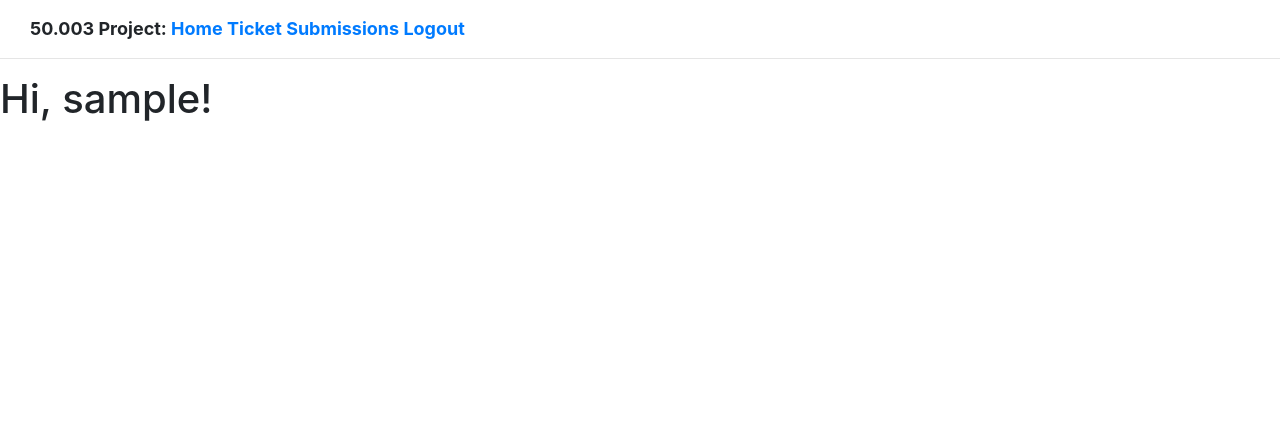
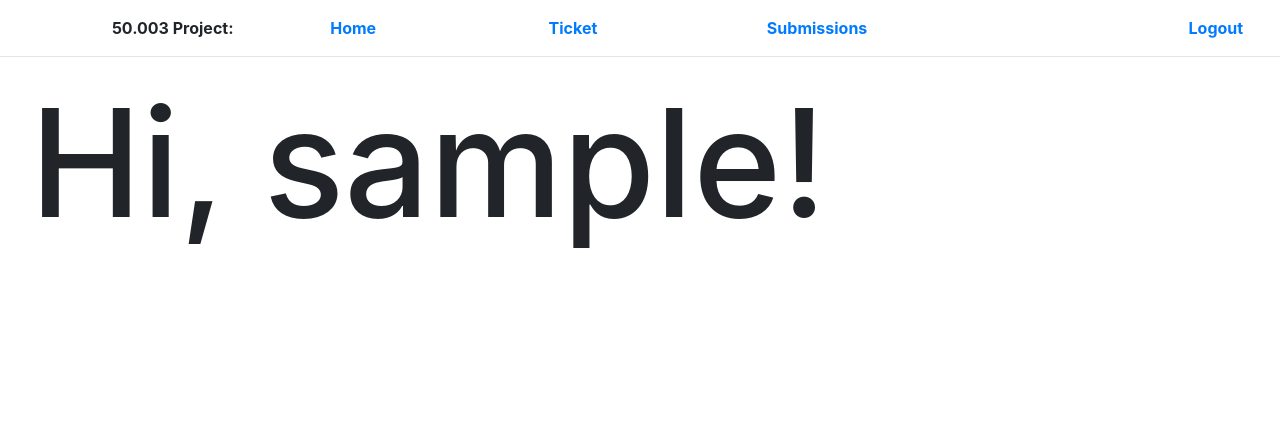
Before and after one commit to faithdaniellesee/50003project, a Flask app: page / in a window 1280 px wide; the page is wider, and only the part inside the window is pictured. Shown: the top 447 px of that part. Run offline with Flask 2, Linux system fonts and the light colour scheme; the visitor is signed in with stand-in values (Sample User, id 1); data comes from the database, SQL or seed files in the repository; some libraries are stand-ins or nearby versions.

Commit message:
frontend general update

```diff
--- a/app/templates/base.html
+++ b/app/templates/base.html
@@ -6,32 +6,51 @@
             <style>
                     .base-body {
                       width: 100%;
-                      max-width: 0px auto;
+                      max-width: auto;
                       margin-left: 30px;
-                      margin-top: 15px;
+                      /* margin-top: 0px auto; */
                     }
 
             </style>
-        {% if title %}
+        <!-- {% if title %}
         <title>{{ title }} - 50.003 Project</title>
         {% else %}
         <title>50.003 Project</title>
-        {% endif %}
+        {% endif %} -->
     </head>
     <body>
                 <div class = "base-body">
-            <p><font size="4"><strong>50.003 Project:
+                        <p style="font-size:40px", ><strong>
+                        <div clss="container">
+                            <div class="row justify-content-md-center">
+                                            <div class="col col-lg-2">
+                                                50.003 Project:
+                                            </div>
+                                            <div class="col col-lg-2">
                                             <a href="{{ url_for('index') }}">Home</a>
+                                            </div>
+                                            <div class="col col-lg-2">
                                             <a href="{{ url_for('ticket') }}">Ticket</a>
+                                            </div>
+                                            <div class="col col-lg-2">
                                             <a href="{{ url_for('submissions') }}">Submissions</a>
+                                            </div>
+                                            <div class="col col-lg-2">
+                                            </div>
                                             {% if current_user.is_anonymous %}
+                                            <div class="col-lg-auto">
                                             <a href="{{ url_for('login') }}">Login</a>
+                                            <!-- </div> -->
                                             {% else %}
+                                            <!-- <div class="col"> -->
                                             <a href="{{ url_for('logout') }}">Logout</a>
+                                            </div>
                                             {% endif %}
+                                        </div>
+                                    </div>
                                     </strong>
-        </font>
                                     </p>
+
                             </div>
                     <hr>
                     {% with messages = get_flashed_messages() %}
@@ -44,6 +63,7 @@
                     {% endif %}
                     {% endwith %}
                     {% block content %}{% endblock %}
+
     </body>
 </html>
 
--- a/app/templates/index.html
+++ b/app/templates/index.html
@@ -1,6 +1,25 @@
 {% extends "base.html" %}
+{% block content %}
+<head>
+        <link href="https://stackpath.bootstrapcdn.com/bootstrap/4.3.1/css/bootstrap.min.css" rel="stylesheet" integrity="sha384-ggOyR0iXCbMQv3Xipma34MD+dH/1fQ784/j6cY/iJTQUOhcWr7x9JvoRxT2MZw1T" crossorigin="anonymous">
+        <script src="https://stackpath.bootstrapcdn.com/bootstrap/4.3.1/js/bootstrap.min.js" integrity="sha384-JjSmVgyd0p3pXB1rRibZUAYoIIy6OrQ6VrjIEaFf/nJGzIxFDsf4x0xIM+B07jRM"          crossorigin="anonymous"></script>
+        <script src="https://stackpath.bootstrapcdn.com/bootstrap/4.3.1/js/bootstrap.bundle.min.js" integrity="sha384-xrRywqdh3PHs8keKZN+8zzc5TX0GRTLCcmivcbNJWm2rs5C8PRhcEn3czEjhAO9o" crossorigin="anonymous"></script>
+        <style>
+                .index-body {
+                  width: 100%;
+                  /* max-width: 500px; */
+                  margin-left: 30px;
+                  margin-top: 15px;
+                }
 
-{% block content %}
-    <title>Home Page</title>
-    <h1>Hi, {{ current_user.username }}!</h1>
+        </style>
+    </head>
+
+<body>
+    <div class="index-body">
+        <title>Home Page</title>
+        <h1 style="font-size:150px">Hi, {{ current_user.username }}!</h1>
+
+    </div>
+</body>
 {% endblock %}
--- a/app/templates/login.html
+++ b/app/templates/login.html
@@ -31,7 +31,7 @@
 
 <body>
   <div class="login-body">
-      <p><font size="10"><strong>Sign In</strong></font></p>
+      <p style="font-size:60px"><strong>Sign In</strong></p>
     <form action="" method="post" novalidate>
       {{ form.hidden_tag() }}
       <div class="form-group">
--- a/app/templates/register.html
+++ b/app/templates/register.html
@@ -20,7 +20,7 @@
 
 <body>
     <div class = "register-body">
-       <p><font size="10"><strong>Sign Up</strong></font></p>
+       <p style="font-size:60px"><strong>Sign Up</strong></p>
        <form action="" method="post" novalidate>
          {{ form.hidden_tag() }}
         <div class="form-row">
--- a/app/templates/ticket.html
+++ b/app/templates/ticket.html
@@ -21,9 +21,8 @@
 
 <body>
         <div class = "ticket-body">
-                <p><font size="10"><strong>Ticket Submission</strong></font></p>
+                <p style="font-size:60px"><strong>Ticket Submission</strong></p>
         <form action="" method="post" novalidate>
-            {{ form.hidden_tag() }}
                 <div class="form-group">
                   <label>Ticket Options</label>
                   <select class="form-control" id="exampleFormControlSelect1">
```
Lines whose indentation alone changed are shown as unchanged.
